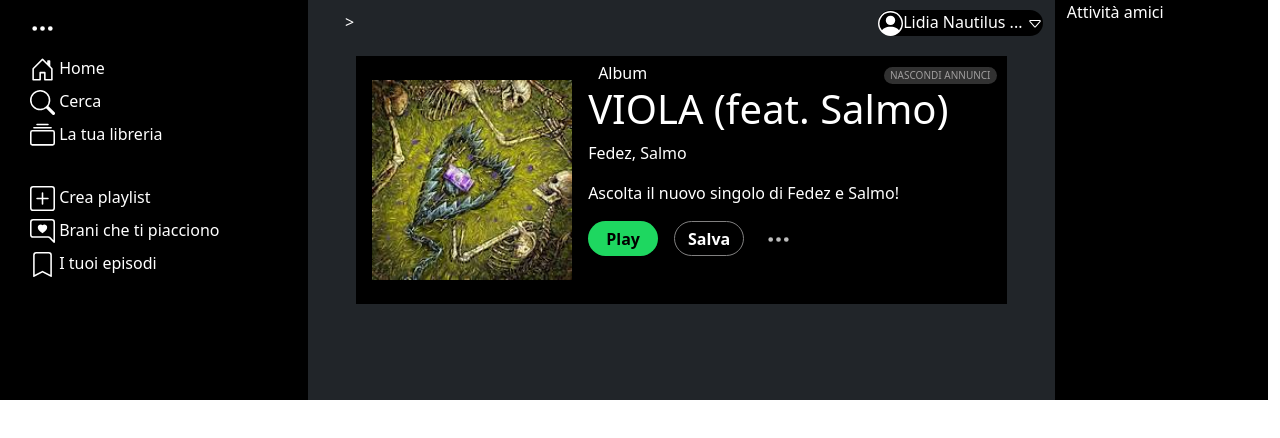
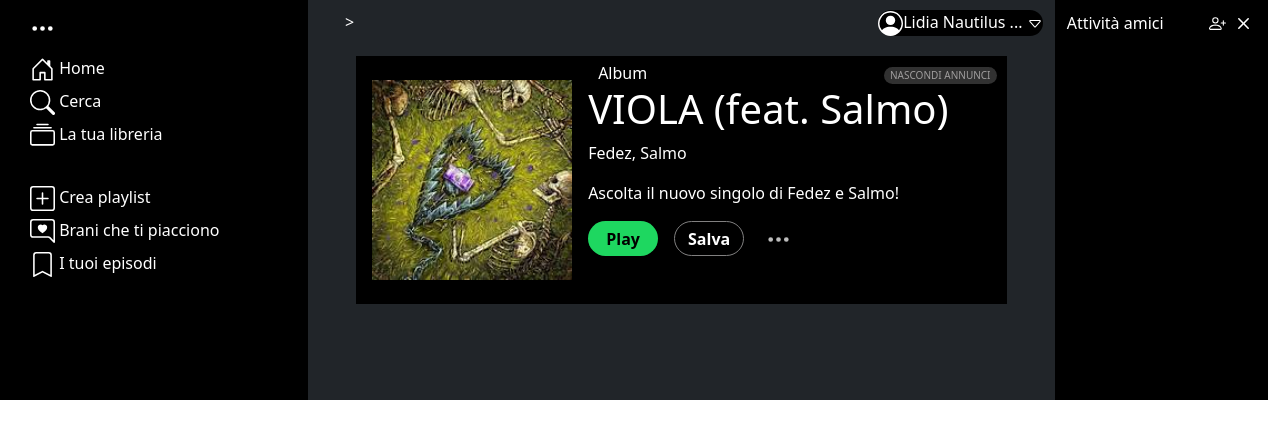
Before and after one commit to MatteoPas93/BW_M4_Spotify, a plain HTML site: page index.html in a window 1280 px wide. Drawn offline with nearby package versions, Linux system fonts and the light colour scheme; no server answers.

Commit message:
colonna dx

```diff
--- a/index.html
+++ b/index.html
@@ -220,9 +220,21 @@
 
       </div>
       <div class="col-lg-2 d-none d-lg-block">
-        <div class="colonna-dx">
-          <div class="attivita">Attività amici</div>
-          <div class="icon-dx"></div>
+        <div class="colonna-dx row">
+          <div class="attivita col-8">Attività amici</div>
+          <div class="icon-dx col-4">
+            <div class="add-user-icon">
+              <svg xmlns="http://www.w3.org/2000/svg" width="16" height="16" fill="currentColor" class="bi bi-person-plus" viewBox="0 0 16 16">
+                <path d="M6 8a3 3 0 1 0 0-6 3 3 0 0 0 0 6m2-3a2 2 0 1 1-4 0 2 2 0 0 1 4 0m4 8c0 1-1 1-1 1H1s-1 0-1-1 1-4 6-4 6 3 6 4m-1-.004c-.001-.246-.154-.986-.832-1.664C9.516 10.68 8.289 10 6 10s-3.516.68-4.168 1.332c-.678.678-.83 1.418-.832 1.664z"/>
+                <path fill-rule="evenodd" d="M13.5 5a.5.5 0 0 1 .5.5V7h1.5a.5.5 0 0 1 0 1H14v1.5a.5.5 0 0 1-1 0V8h-1.5a.5.5 0 0 1 0-1H13V5.5a.5.5 0 0 1 .5-.5"/>
+              </svg>
+            </div>
+            <div class="close">
+              <svg xmlns="http://www.w3.org/2000/svg" width="16" height="16" fill="currentColor" class="bi bi-x" viewBox="0 0 16 16">
+                <path d="M4.646 4.646a.5.5 0 0 1 .708 0L8 7.293l2.646-2.647a.5.5 0 0 1 .708.708L8.707 8l2.647 2.646a.5.5 0 0 1-.708.708L8 8.707l-2.646 2.647a.5.5 0 0 1-.708-.708L7.293 8 4.646 5.354a.5.5 0 0 1 0-.708"/>
+              </svg>
+            </div>
+          </div>
         </div>
       </div>
     </div>
--- a/style.css
+++ b/style.css
@@ -3,7 +3,6 @@
   display: flex;
   flex-direction: column;
   align-items: center;
-
 }
 
 .col-lg-3 {
@@ -16,8 +15,7 @@
   color: white;
 }
 
-
-/* !COL LEFT */
+/* !COL SX */
 
 .option {
   height: 300px;
@@ -100,8 +98,7 @@
   padding-inline: 10px;
 }
 
-
-.button-annunci button{
+.button-annunci button {
   background: rgb(49, 49, 49);
   border: none;
   border-radius: 50px;
@@ -145,3 +142,27 @@
   width: 25px;
   height: 25px;
 }
+
+/* !COL-2 DX */
+
+.colonna-dx {
+  display: flex;
+  justify-content: space-between;
+  align-items: center;
+  margin-top: 10px;
+}
+
+.icon-dx {
+  display: flex;
+  gap: 5px;
+}
+
+.add-user-icon svg {
+  width: 17px;
+  height: 17px;
+}
+
+.close svg {
+  width: 25px;
+  height: 25px;
+}
```
Lines whose indentation alone changed are shown as unchanged.
